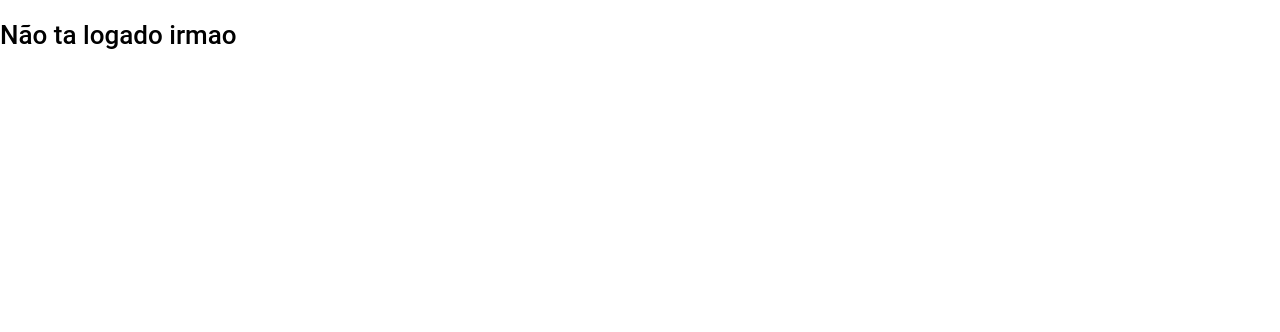
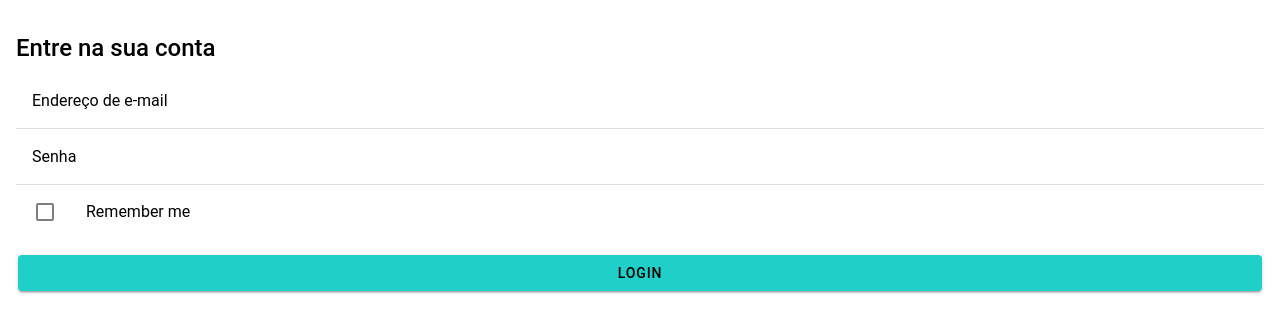
Before and after one commit to rafaelsilva81/app-psicologos, a React (Create React App) app: page /tab1 in a window 1280 px wide. Shown: the top 332 px of the page. Built offline with nearby package versions, Linux system fonts and the light colour scheme; no server answers.

Commit message:
Iniciando funcionalidade de login

```diff
--- a/package.json
+++ b/package.json
@@ -23,6 +23,7 @@
     "ionicons": "^5.4.0",
     "react": "^17.0.1",
     "react-dom": "^17.0.1",
+    "react-hook-form": "^7.33.1",
     "react-router": "^5.2.0",
     "react-router-dom": "^5.2.0",
     "react-scripts": "^5.0.0",
--- a/src/App.js
+++ b/src/App.js
@@ -1,19 +1,6 @@
-import { Redirect, Route } from 'react-router-dom';
-import {
-  IonApp,
-  IonIcon,
-  IonLabel,
-  IonRouterOutlet,
-  IonTabBar,
-  IonTabButton,
-  IonTabs,
-  setupIonicReact
-} from '@ionic/react';
+import { IonApp, setupIonicReact } from '@ionic/react';
 import { IonReactRouter } from '@ionic/react-router';
-import { ellipse, square, triangle } from 'ionicons/icons';
-import Tab1 from './pages/Tab1';
-import Tab2 from './pages/Tab2';
-import Tab3 from './pages/Tab3';
+
 
 /* Core CSS required for Ionic components to work properly */
 import '@ionic/react/css/core.css';
@@ -24,34 +11,35 @@ import '@ionic/react/css/structure.css';
 import '@ionic/react/css/typography.css';
 
 /* Optional CSS utils that can be commented out */
-/* import '@ionic/react/css/padding.css';
+import '@ionic/react/css/padding.css';
 import '@ionic/react/css/float-elements.css';
 import '@ionic/react/css/text-alignment.css';
 import '@ionic/react/css/text-transformation.css';
 import '@ionic/react/css/flex-utils.css';
-import '@ionic/react/css/display.css'; */
+import '@ionic/react/css/display.css';
 
 /* Theme variables */
 import './theme/variables.css';
 
 /* OTHER IMPORTS */
-import { useEffect } from 'react';
+import { useEffect, useRef } from 'react';
 import authService from "./services/auth"
 import { onAuthStateChanged } from 'firebase/auth';
+import Routes from './Routes';
+import Login from './pages/Login';
 
 setupIonicReact();
 
-function App() {
+const App = () => {
 
-  let isLogged
+  const isLogged = useRef(false);
   useEffect(() => {
     onAuthStateChanged(authService, (user) => {
-      if(user) {
-        console.log(user.uid)
-        isLogged=true
+      if (user) {
+        isLogged.current = true
+        console.log(user.uuid)
       } else {
         console.log("NÃO ESTÁ LOGADO")
-        isLogged=false /* TODO: Tem um jeito mais recomendado de fazer isso aqui */
       }
     })
   }, []);
@@ -60,35 +48,8 @@ function App() {
     <div>
       <IonApp>
         <IonReactRouter>
-          { isLogged ?
-          <IonTabs>
-            <IonRouterOutlet>
-              <Route exact path="/tab1">
-                <Tab1 />
-              </Route>
-              <Route exact path="/tab2">
-                <Tab2 />
-              </Route>
-              <Route path="/tab3">
-                <Tab3 />
-              </Route>
-              <Redirect exact from="/" to="/tab1" />
-            </IonRouterOutlet>
-            <IonTabBar slot="bottom">
-              <IonTabButton tab="tab1" href="/tab1">
-                <IonIcon icon={triangle} />
-                <IonLabel>Tab 1</IonLabel>
-              </IonTabButton>
-              <IonTabButton tab="tab2" href="/tab2">
-                <IonIcon icon={ellipse} />
-                <IonLabel>Tab 2</IonLabel>
-              </IonTabButton>
-              <IonTabButton tab="tab3" href="/tab3">
-                <IonIcon icon={square} />
-                <IonLabel>Tab 3</IonLabel>
-              </IonTabButton>
-            </IonTabBar>
-          </IonTabs> : <h1> Não ta logado irmao </h1> }
+          {isLogged.current ?
+            <Routes /> : <Login />}
         </IonReactRouter>
       </IonApp>
     </div>
--- /dev/null
+++ b/src/Routes.js
@@ -0,0 +1,51 @@
+import React from 'react'
+
+import { IonIcon, IonLabel, IonRouterOutlet, IonTabBar, IonTabButton, IonTabs } from '@ionic/react'
+import {ellipse, triangle, square} from "ionicons/icons"
+import { Redirect, Route } from 'react-router'
+
+import Tab1 from './pages/Tab1'
+import Tab2 from './pages/Tab2'
+import Tab3 from './pages/Tab3'
+
+const Routes = () => {
+  return (
+    <div id="app-routes">
+        <IonTabs id="main-view">
+
+            <IonRouterOutlet>
+              <Route exact path="/tab1">
+                <Tab1 />
+              </Route>
+              <Route exact path="/tab2">
+                <Tab2 />
+              </Route>
+              <Route path="/tab3">
+                <Tab3 />
+              </Route>
+              <Redirect exact from="/" to="/tab1" />
+            </IonRouterOutlet>
+
+            <IonTabBar slot="bottom">
+              <IonTabButton tab="tab1" href="/tab1">
+                <IonIcon icon={triangle} />
+                <IonLabel>Tab 1</IonLabel>
+              </IonTabButton>
+
+              <IonTabButton tab="tab2" href="/tab2">
+                <IonIcon icon={ellipse} />
+                <IonLabel>Tab 2</IonLabel>
+              </IonTabButton>
+
+              <IonTabButton tab="tab3" href="/tab3">
+                <IonIcon icon={square} />
+                <IonLabel>Tab 3</IonLabel>
+              </IonTabButton>
+            </IonTabBar>
+
+          </IonTabs>
+    </div>
+  )
+}
+
+export default Routes
--- a/src/components/ExploreContainer.css
+++ /dev/null
@@ -1,24 +0,0 @@
-.container {
-  text-align: center;
-  position: absolute;
-  left: 0;
-  right: 0;
-  top: 50%;
-  transform: translateY(-50%);
-}
-
-.container strong {
-  font-size: 20px;
-  line-height: 26px;
-}
-
-.container p {
-  font-size: 16px;
-  line-height: 22px;
-  color: #8c8c8c;
-  margin: 0;
-}
-
-.container a {
-  text-decoration: none;
-}
--- a/src/components/ExploreContainer.jsx
+++ /dev/null
@@ -1,13 +0,0 @@
-import './ExploreContainer.css';
-
-
-const ExploreContainer = ({ name }) => {
-  return (
-    <div className="container">
-      <strong>{name}</strong>
-      <p>Explore <a target="_blank" rel="noopener noreferrer" href="https://ionicframework.com/docs/components">UI Components</a></p>
-    </div>
-  );
-};
-
-export default ExploreContainer;
--- /dev/null
+++ b/src/pages/Login.jsx
@@ -0,0 +1,38 @@
+import { IonButton, IonCheckbox, IonContent, IonInput, IonItem, IonLabel, IonPage, IonText } from '@ionic/react'
+import React from 'react'
+
+/* TODO: Ler isso aqui, adicionar validação e melhorar design */
+/* https://www.smashingmagazine.com/2020/08/forms-validation-ionic-react */
+
+const Login = () => {
+    return (
+        <div id="login-form">
+            <IonPage>
+                <IonContent className="ion-padding">
+                    <IonText>
+                        <h2> Entre na sua conta </h2>
+                    </IonText>
+                    <form>
+                        <IonItem>
+                            <IonLabel position="floating">Endereço de e-mail</IonLabel>
+                            <IonInput type="email"/>
+                        </IonItem>
+                        <IonItem>
+                            <IonLabel position="floating">Senha</IonLabel>
+                            <IonInput type="password" />
+                        </IonItem>
+                        <IonItem lines="none">
+                            <IonLabel>Remember me</IonLabel>
+                            <IonCheckbox defaultChecked={true} slot="start" />
+                        </IonItem>
+                        <IonButton className="ion-margin-top" type="submit" expand="block">
+                            Login
+                        </IonButton>
+                    </form>
+                </IonContent>
+            </IonPage>
+        </div>
+    )
+}
+
+export default Login
--- a/src/pages/Tab1.jsx
+++ b/src/pages/Tab1.jsx
@@ -1,6 +1,5 @@
 import { IonContent, IonHeader, IonPage, IonTitle, IonToolbar } from '@ionic/react';
-import ExploreContainer from '../components/ExploreContainer';
-import './Tab1.css';
+
 
 const Tab1 = () => {
   return (
@@ -16,7 +15,6 @@ const Tab1 = () => {
             <IonTitle size="large">Tab 1</IonTitle>
           </IonToolbar>
         </IonHeader>
-        <ExploreContainer name="Tab 1 page" />
       </IonContent>
     </IonPage>
   );
--- a/src/pages/Tab2.jsx
+++ b/src/pages/Tab2.jsx
@@ -1,6 +1,5 @@
 import { IonContent, IonHeader, IonPage, IonTitle, IonToolbar } from '@ionic/react';
-import ExploreContainer from '../components/ExploreContainer';
-import './Tab2.css';
+
 
 const Tab2 = () => {
   return (
@@ -16,7 +15,6 @@ const Tab2 = () => {
             <IonTitle size="large">Tab 2</IonTitle>
           </IonToolbar>
         </IonHeader>
-        <ExploreContainer name="Tab 2 page" />
       </IonContent>
     </IonPage>
   );
--- a/src/pages/Tab3.jsx
+++ b/src/pages/Tab3.jsx
@@ -1,6 +1,4 @@
 import { IonContent, IonHeader, IonPage, IonTitle, IonToolbar } from '@ionic/react';
-import ExploreContainer from '../components/ExploreContainer';
-import './Tab3.css';
 
 const Tab3 = () => {
   return (
@@ -16,7 +14,6 @@ const Tab3 = () => {
             <IonTitle size="large">Tab 3</IonTitle>
           </IonToolbar>
         </IonHeader>
-        <ExploreContainer name="Tab 3 page" />
       </IonContent>
     </IonPage>
   );
```
Also changed, not shown: src/pages/Tab1.css (deleted), src/pages/Tab2.css (deleted), src/pages/Tab3.css (deleted), 1 other file (tests, documents, lock files or other folders).
